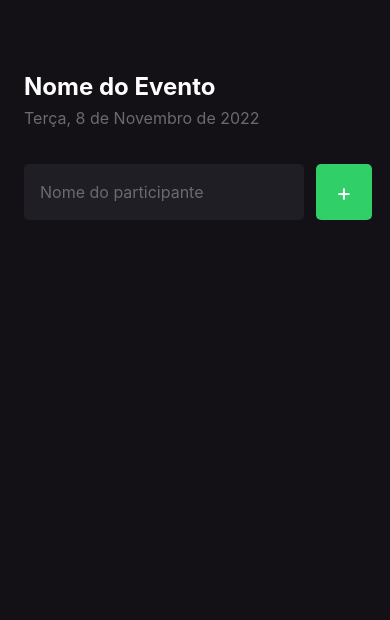
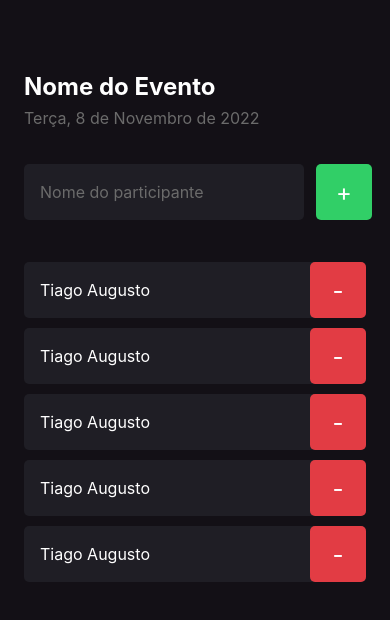
Before and after one commit to tiagoasrodrigues/imhere, a React Native app: screen / in a window 390 px wide. Shown: the top 620 px of the page. Built offline with nearby package versions, Linux system fonts and the light colour scheme.

Commit message:
:sparkles: Component Participant

```diff
--- /dev/null
+++ b/src/components/Participant/index.tsx
@@ -0,0 +1,19 @@
+import { View, Text, TouchableOpacity } from "react-native";
+
+import { styles } from "./styles";
+
+export function Participant() {
+  return (
+    <View style={styles.container}>
+      <Text style={styles.name}>
+        Tiago Augusto
+      </Text>
+
+      <TouchableOpacity style={styles.button}>
+        <Text style={styles.buttonText}>
+          -
+        </Text>
+      </TouchableOpacity>
+    </View>
+  )
+}
--- /dev/null
+++ b/src/components/Participant/styles.ts
@@ -0,0 +1,33 @@
+import { StyleSheet } from "react-native";
+
+export const styles = StyleSheet.create({
+  container: {
+    width: '100%',
+    backgroundColor: '#1F1E25',
+    borderRadius: 5,
+    flexDirection: 'row',
+    alignItems: 'center',
+    marginBottom: 10
+  },
+
+  name: {
+    flex: 1,
+    fontSize: 16,
+    color: '#FFFFFF',
+    marginLeft: 16,
+  },
+
+  button: {
+    width: 56,
+    height: 56,
+    borderRadius: 5,
+    backgroundColor: '#E23C44',
+    alignItems: 'center',
+    justifyContent: 'center',
+  },
+
+  buttonText: {
+    color: '#FFF',
+    fontSize: 24,
+  },
+});
--- a/src/screens/Home/index.tsx
+++ b/src/screens/Home/index.tsx
@@ -1,10 +1,13 @@
 import { Text, TextInput, View, TouchableOpacity } from 'react-native';
+
+import { Participant } from '../../components/Participant';
+
 import { styles } from "./styles";
 
 
 export function Home() {
   function handleParticipantAdd() {
-    console.log('Você clicou em mim')
+    console.log('Você clicou no botão')
   }
 
   return (
@@ -29,6 +32,11 @@
           </Text>
         </TouchableOpacity>
       </View>
+      <Participant />
+      <Participant />
+      <Participant />
+      <Participant />
+      <Participant />
     </View>
   );
 }
```
